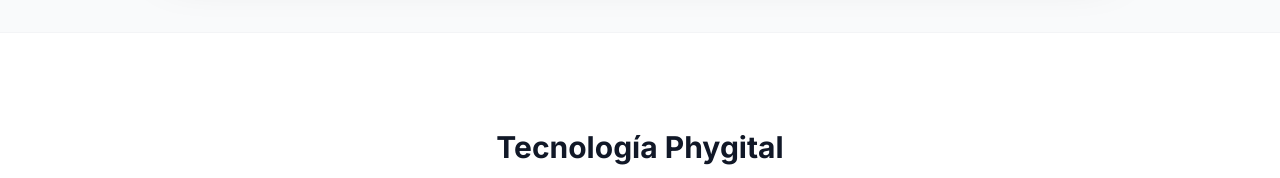
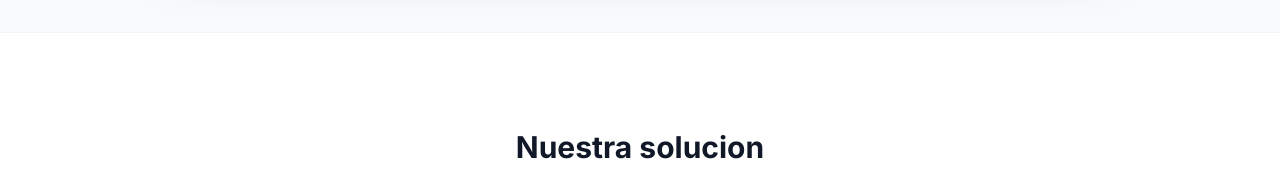
Before and after one commit to agustinajait/landingkorai, a plain HTML site: page index.html in a window 1280 px wide. Shown: the part 1500-1678 px from the top of the page. Drawn offline with nearby package versions, Linux system fonts and the light colour scheme.

Commit message:
Update index.html

```diff
--- a/index.html
+++ b/index.html
@@ -120,7 +120,7 @@
     <section id="solucion" class="py-24 bg-white">
         <div class="max-w-7xl mx-auto px-4 sm:px-6 lg:px-8">
             <div class="text-center mb-16">
-                <h2 class="text-3xl font-bold text-gray-900">Tecnología Phygital</h2>
+                <h2 class="text-3xl font-bold text-gray-900">Nuestra solucion</h2>
                 <p class="mt-4 text-lg text-gray-600">Analizamos el contexto social, económico, de salud y de vivienda de cada persona. A partir de cada historia, Korai construye un mapa vivo del territorio: un panel de control que permite visualizar en tiempo real el pulso social y emocional de la comunidad.</p>
             </div>
 
```
